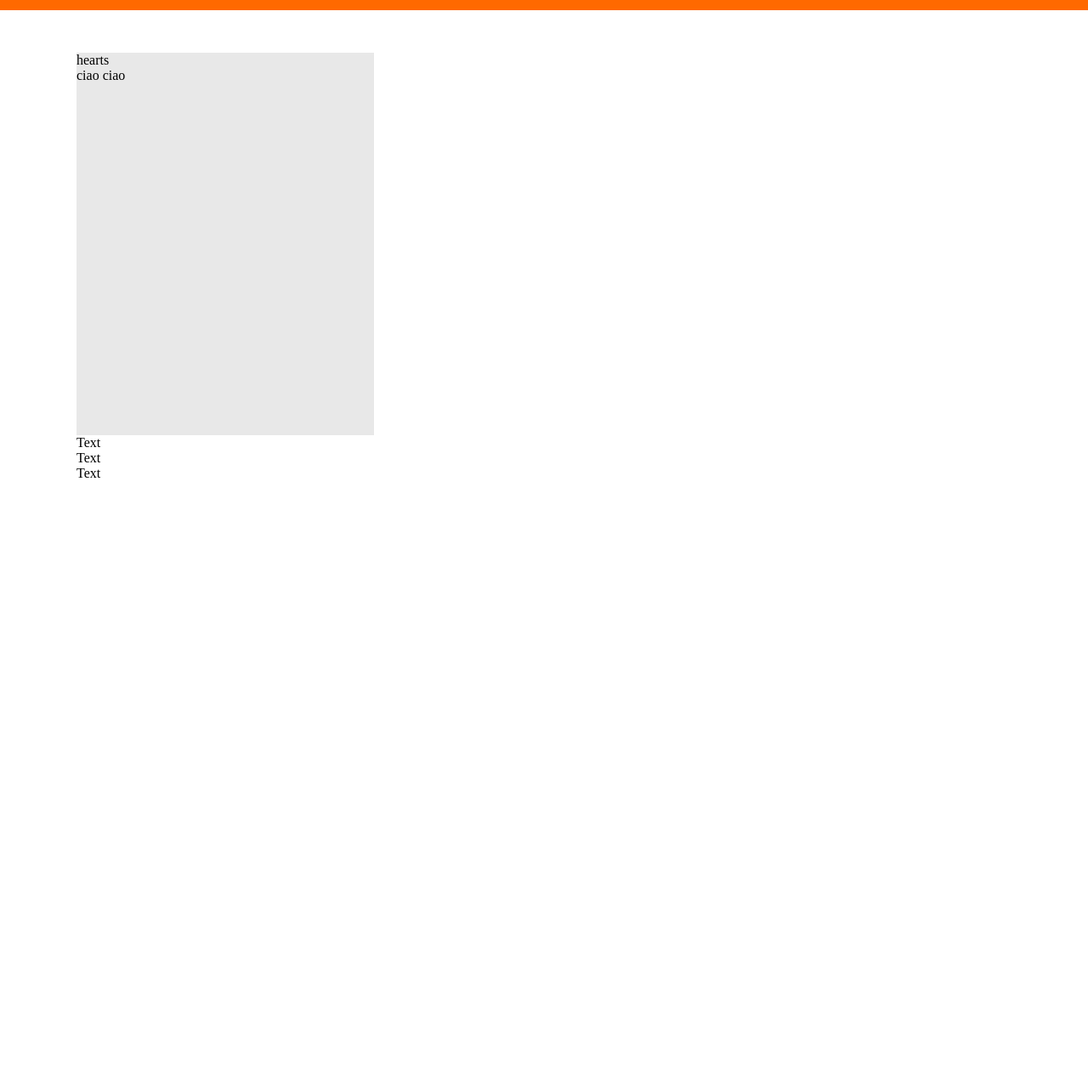
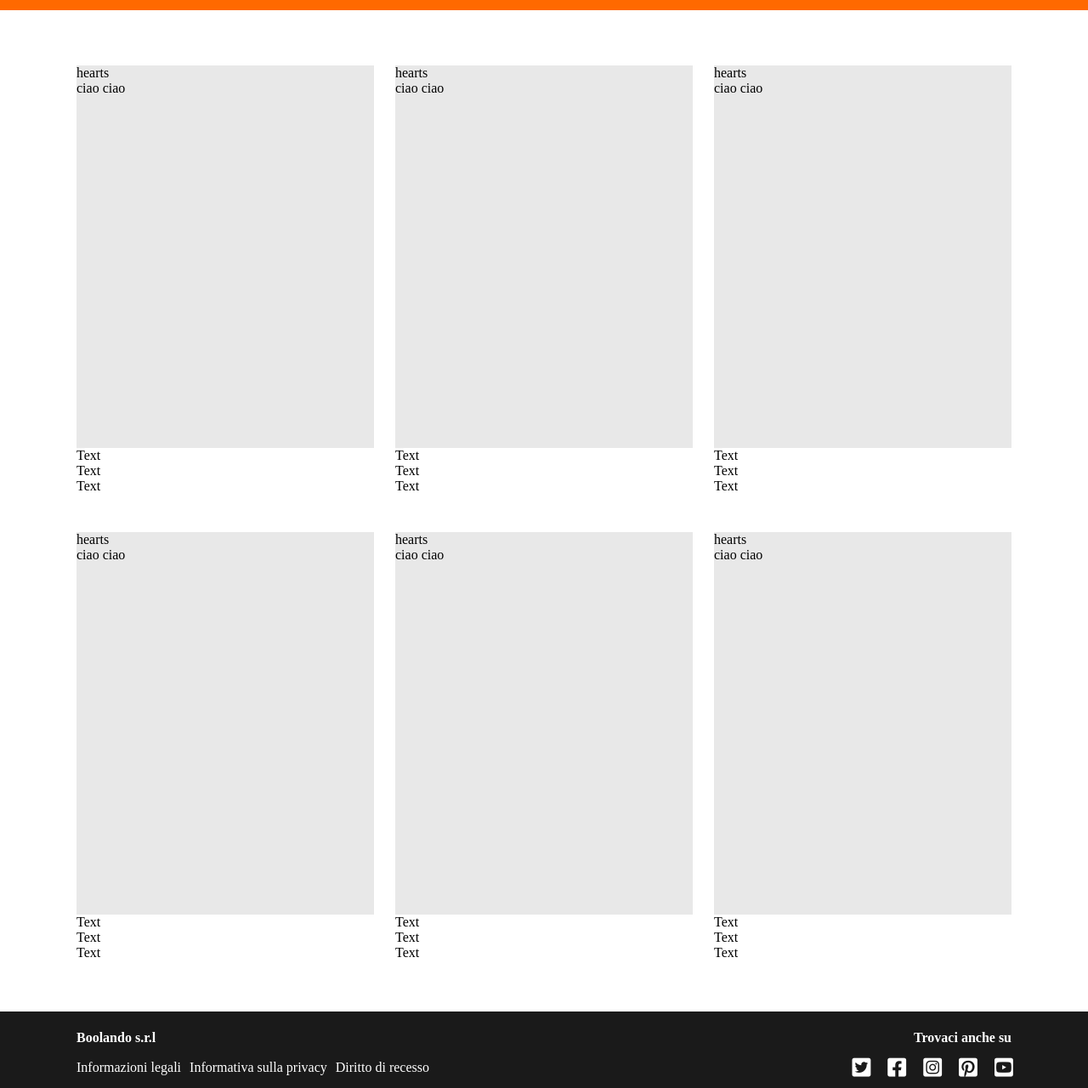
Before and after one commit to AndreaRaguso/html-css-boolando, a plain HTML site: page index.html in a window 1280 px wide. Shown: the part 68-1348 px from the top of the page at 85% size. Before the commit the page ends 800 px from the top, so only its background shows below. Drawn offline with Linux system fonts and the light colour scheme.

Commit message:
Footer Finito

```diff
--- a/css/style.css
+++ b/css/style.css
@@ -25,6 +25,10 @@
 .flex{
     display: flex;
     justify-content: space-between;
+}
+
+.wrap{
+    flex-wrap: wrap;
 }
 
 
@@ -88,7 +92,15 @@ nav{
     margin-right: 5px;
 }
 
+
+
 /* CARDS */
+
+
+.square{
+    margin-bottom: 30px;
+    margin-top: 15px;
+}
 
 .cards{
     background-color: #e8e8e8;
@@ -100,3 +112,48 @@ nav{
     height: 100%;
     width: 100%;
 }
+
+
+
+
+
+
+
+
+
+
+
+
+
+/* FOOTER */
+
+
+.bg-foot{
+    background-color:#1a1a1a;
+    height: 90px;
+    color: white;
+}
+
+.foot-up{
+    margin-top: 20px;
+}
+
+.foot-bott ul li{
+    display: inline-block;
+    margin-right: 10px;
+}
+
+.foot-bott ul li:hover{
+    text-decoration: underline;
+    cursor: pointer;
+}
+
+.foot-social{
+    width: 10%;
+    padding-left: 280px;
+}
+
+.foot-social i{
+    font-size: 25px;
+    padding: 10px;
+}
--- a/index.html
+++ b/index.html
@@ -6,6 +6,7 @@
         <meta name="viewport" content="width=device-width, initial-scale=1.0">
         <title>BOOLANDO</title>
         <link rel="stylesheet" href="css/style.css">
+        <link rel="stylesheet" href="https://cdnjs.cloudflare.com/ajax/libs/font-awesome/6.2.1/css/all.min.css" integrity="sha512-MV7K8+y+gLIBoVD59lQIYicR65iaqukzvf/nwasF0nqhPay5w/9lJmVM2hMDcnK1OnMGCdVK+iQrJ7lzPJQd1w==" crossorigin="anonymous" referrerpolicy="no-referrer" />
     </head>
     <body>
 
@@ -44,10 +45,90 @@
 
         <main>
 
-            <div class="flex container">
+            <div class="flex container wrap square">
 
 
-                <div>
+                <div class="square">
+                    <div class="cards">
+                        <div>
+
+                        </div>
+                            <div>hearts</div>
+                        <div>
+                            <span>ciao</span>
+                            <span>ciao</span>
+                        </div>
+                    </div>
+                    <div>Text</div>
+                    <div>Text</div>
+                    <div>Text</div>
+                </div>
+
+                <div class="square">
+                    <div class="cards">
+                        <div>
+
+                        </div>
+                            <div>hearts</div>
+                        <div>
+                            <span>ciao</span>
+                            <span>ciao</span>
+                        </div>
+                    </div>
+                    <div>Text</div>
+                    <div>Text</div>
+                    <div>Text</div>
+                </div>
+
+                <div class="square">
+                    <div class="cards">
+                        <div>
+
+                        </div>
+                            <div>hearts</div>
+                        <div>
+                            <span>ciao</span>
+                            <span>ciao</span>
+                        </div>
+                    </div>
+                    <div>Text</div>
+                    <div>Text</div>
+                    <div>Text</div>
+                </div>
+
+                <div class="square">
+                    <div class="cards">
+                        <div>
+
+                        </div>
+                            <div>hearts</div>
+                        <div>
+                            <span>ciao</span>
+                            <span>ciao</span>
+                        </div>
+                    </div>
+                    <div>Text</div>
+                    <div>Text</div>
+                    <div>Text</div>
+                </div>
+
+                <div class="square">
+                    <div class="cards">
+                        <div>
+
+                        </div>
+                            <div>hearts</div>
+                        <div>
+                            <span>ciao</span>
+                            <span>ciao</span>
+                        </div>
+                    </div>
+                    <div>Text</div>
+                    <div>Text</div>
+                    <div>Text</div>
+                </div>
+
+                <div class="square">
                     <div class="cards">
                         <div>
 
@@ -69,7 +150,29 @@
         </main>
 
         <footer>
+            <div class="bg-foot flex wrap">
+                <div class="foot-up flex container">
+                    <strong>Boolando s.r.l</strong>
+                    <strong>Trovaci anche su</strong>
+                </div>
 
+                <div class="foot-bott flex container">
+                    <ul class="flex">
+                        <li>Informazioni legali</li>
+                        <li>Informativa sulla privacy</li>
+                        <li>Diritto di recesso</li>
+                    </ul>
+
+                    <div class="foot-social flex container">
+                        <i class="fa-brands fa-square-twitter"></i>
+                        <i class="fa-brands fa-square-facebook"></i>
+                        <i class="fa-brands fa-square-instagram"></i>
+                        <i class="fa-brands fa-square-pinterest"></i>
+                        <i class="fa-brands fa-square-youtube"></i>
+                    </div>
+                </div>
+
+            </div>
         </footer>
 
     </body>
```
